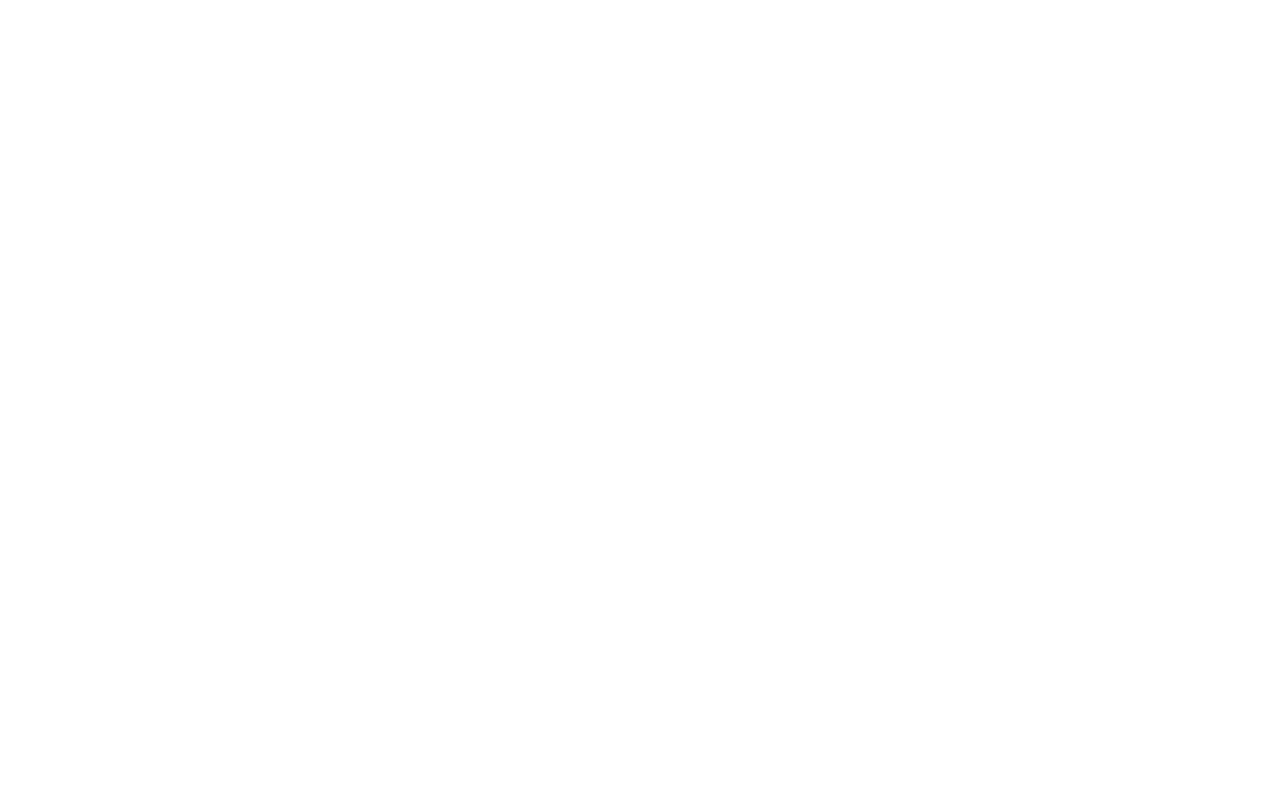
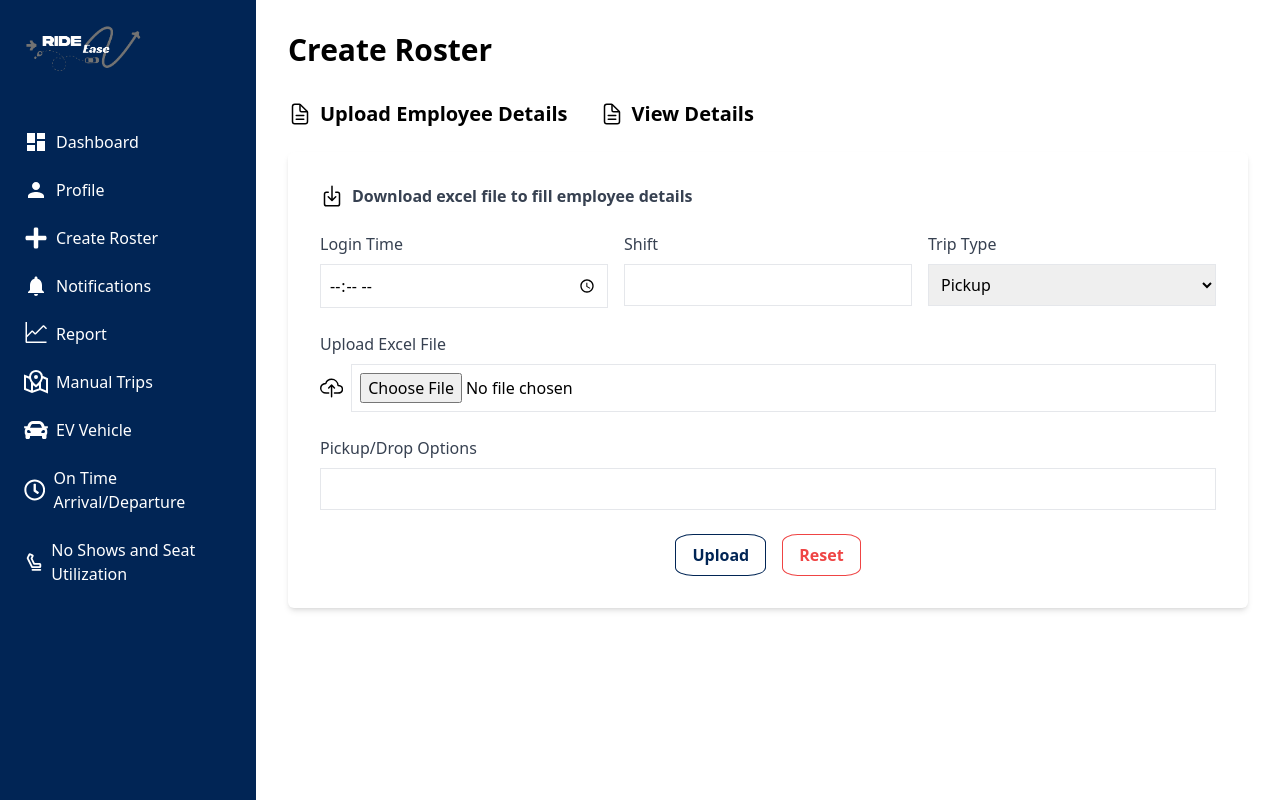
Before and after one commit to AjayAsnani/React-electric, a React (Vite) app: page /roster in a window 1280 px wide. Before the commit this address had no page. Built offline with nearby package versions, Linux system fonts and the light colour scheme.

Commit message:
new commit

```diff
--- a/src/App.jsx
+++ b/src/App.jsx
@@ -3,6 +3,7 @@
 import Login from "./pages/Login";
 import Signup from "./pages/SignUp";
 import Dashboard from "./pages/Dashboard";
+import Roster from "./pages/Roster";
 import { BrowserRouter, Route, Routes } from "react-router-dom";
 
 const App = () => {
@@ -13,6 +14,7 @@
         <Route path="/login" element={<Login />} />
         <Route path="/signup" element={<Signup />} />
         <Route path="/dashboard" element={<Dashboard />} />
+        <Route path="/roster" element={<Roster />} />
       </Routes>
     </BrowserRouter>
   );
--- a/src/components/Sidebar.jsx
+++ b/src/components/Sidebar.jsx
@@ -2,7 +2,7 @@
 import { MdDashboard, MdPerson, MdNotifications } from "react-icons/md";
 import Logo from "../../public/logo.png";
 import { VscGraphLine } from "react-icons/vsc";
-import { FaCar, FaRegClock } from "react-icons/fa";
+import { FaCar, FaRegClock, FaPlus } from "react-icons/fa";
 import { PiSeatBold } from "react-icons/pi";
 import { GrMapLocation } from "react-icons/gr";
 
@@ -23,6 +23,10 @@
           <li className="flex items-center px-6 py-2 hover:bg-gray-700">
             <MdPerson className="w-6 h-6 mr-2" />
             <a href="#">Profile</a>
+          </li>
+          <li className="flex items-center px-6 py-2 hover:bg-gray-700">
+            <FaPlus className="w-6 h-6 mr-2" />
+            <a href="#">Create Roster</a>
           </li>
           <li className="flex items-center px-6 py-2 hover:bg-gray-700">
             <MdNotifications className="w-6 h-6 mr-2" />
--- /dev/null
+++ b/src/pages/Roster.jsx
@@ -0,0 +1,287 @@
+import React, { useState } from "react";
+import Sidebar from "../components/Sidebar";
+import {
+  IoCloudUploadOutline,
+  IoDocumentTextOutline,
+  IoDownloadOutline,
+  IoCheckmarkCircleOutline,
+} from "react-icons/io5";
+
+const Roster = () => {
+  const [isUploading, setIsUploading] = useState(false);
+  const [isUploaded, setIsUploaded] = useState(false);
+  const [showDetails, setShowDetails] = useState(false);
+  const [currentPage, setCurrentPage] = useState(0);
+  const [formData, setFormData] = useState({
+    loginTime: "",
+    shift: "",
+    tripType: "Pickup",
+    pickupDropOptions: "",
+    file: null,
+  });
+
+  const handleFileUpload = () => {
+    setIsUploading(true);
+    // Simulate file upload process
+    setTimeout(() => {
+      setIsUploading(false);
+      setIsUploaded(true);
+    }, 2000);
+  };
+
+  const handleReset = () => {
+    setIsUploading(false);
+    setIsUploaded(false);
+    setShowDetails(false);
+    setCurrentPage(0);
+    setFormData({
+      loginTime: "",
+      shift: "",
+      tripType: "Pickup",
+      pickupDropOptions: "",
+      file: null,
+    });
+  };
+
+  const handleChange = (e) => {
+    const { name, value, files } = e.target;
+    setFormData((prevData) => ({
+      ...prevData,
+      [name]: files ? files[0] : value,
+    }));
+  };
+
+  const handleViewDetails = () => {
+    setShowDetails(true);
+  };
+
+  const handleReupload = () => {
+    setShowDetails(false);
+    setIsUploaded(false);
+  };
+
+  const tableData = Array.from({ length: 50 }, (_, index) => ({
+    col1: `Row ${index + 1} Data 1`,
+    col2: `Row ${index + 1} Data 2`,
+    col3: `Row ${index + 1} Data 3`,
+    col4: `Row ${index + 1} Data 4`,
+    col5: `Row ${index + 1} Data 5`,
+    col6: `Row ${index + 1} Data 6`,
+    col7: `Row ${index + 1} Data 7`,
+    col8: `Row ${index + 1} Data 8`,
+  }));
+
+  const rowsPerPage = 5;
+  const startIndex = currentPage * rowsPerPage;
+  const currentPageData = tableData.slice(startIndex, startIndex + rowsPerPage);
+
+  return (
+    <div className="flex min-h-screen">
+      <Sidebar />
+      <div className="flex-1 p-8">
+        <h1 className="text-3xl font-bold text-[#012555 mb-8">Create Roster</h1>
+        <div className="flex items-center gap-8 mb-6">
+          <div className="flex items-center">
+            <IoDocumentTextOutline className="text-2xl mr-2" />
+            <h2 className="text-xl font-semibold">Upload Employee Details</h2>
+          </div>
+          <div className="flex items-center">
+            <IoDocumentTextOutline className="text-2xl mr-2" />
+            <h2
+              className="text-xl font-semibold pointer"
+              onClick={handleViewDetails}
+            >
+              View Details
+            </h2>
+          </div>
+        </div>
+        {showDetails && (
+          <div className="bg-white p-8 shadow-md rounded-md mt-8">
+            <div className="flex mb-6 gap-4">
+              {Array.from({ length: 5 }).map((_, index) => (
+                <div key={index} className="flex-1">
+                  <input
+                    type="text"
+                    className="border p-2 w-full"
+                    placeholder={`Textbox ${index + 1}`}
+                  />
+                </div>
+              ))}
+            </div>
+            <div className="flex justify-center gap-4 mb-6">
+              <button className="bg-blue-500 text-white px-4 py-2 rounded">
+                Search
+              </button>
+              <button className="bg-gray-500 text-white px-4 py-2 rounded">
+                Cancel
+              </button>
+            </div>
+            <table className="w-full border-collapse">
+              <thead>
+                <tr>
+                  {Array.from({ length: 8 }).map((_, index) => (
+                    <th key={index} className="border p-2 text-left">
+                      Column {index + 1}
+                    </th>
+                  ))}
+                </tr>
+              </thead>
+              <tbody>
+                {currentPageData.map((row, rowIndex) => (
+                  <tr key={rowIndex}>
+                    {Object.values(row).map((cell, cellIndex) => (
+                      <td key={cellIndex} className="border p-2">
+                        {cell}
+                      </td>
+                    ))}
+                  </tr>
+                ))}
+              </tbody>
+            </table>
+            <div className="gap-5 flex items-center justify-center mt-4">
+              <button
+                className="bg-gray-500 text-white px-4 py-2 rounded"
+                onClick={() => setCurrentPage((prev) => Math.max(prev - 1, 0))}
+                disabled={currentPage === 0}
+              >
+                Previous
+              </button>
+              <button
+                className="bg-blue-500 text-white px-4 py-2 rounded"
+                onClick={() =>
+                  setCurrentPage((prev) =>
+                    startIndex + rowsPerPage < tableData.length
+                      ? prev + 1
+                      : prev
+                  )
+                }
+                disabled={startIndex + rowsPerPage >= tableData.length}
+              >
+                Next
+              </button>
+            </div>
+          </div>
+        )}
+        {!showDetails && isUploaded && (
+          <div className="bg-white p-8 shadow-md rounded-md mt-8 text-center">
+            <h2 className="text-xl font-semibold">Reupload Excel File</h2>
+            <button
+              className="bg-gray-500 text-white px-4 py-2 rounded mt-4"
+              onClick={handleReupload}
+            >
+              Upload Employee Details
+            </button>
+          </div>
+        )}
+        {!showDetails && !isUploaded && (
+          <div
+            className={`bg-white p-8 shadow-md rounded-md ${
+              showDetails ? "hidden" : "block"
+            }`}
+          >
+            <div className="flex items-center mb-6">
+              <IoDownloadOutline className="text-2xl mr-2" />
+              <p className="text-gray-700 font-bold">
+                Download excel file to fill employee details
+              </p>
+            </div>
+            <div className="flex mb-6 gap-4">
+              <div className="flex-1">
+                <label className="block text-gray-700 mb-2">Login Time</label>
+                <input
+                  type="time"
+                  name="loginTime"
+                  value={formData.loginTime}
+                  onChange={handleChange}
+                  className="border p-2 w-full"
+                />
+              </div>
+              <div className="flex-1">
+                <label className="block text-gray-700 mb-2">Shift</label>
+                <input
+                  type="text"
+                  name="shift"
+                  value={formData.shift}
+                  onChange={handleChange}
+                  className="border p-2 w-full"
+                />
+              </div>
+              <div className="flex-1">
+                <label className="block text-gray-700 mb-2">Trip Type</label>
+                <select
+                  name="tripType"
+                  value={formData.tripType}
+                  onChange={handleChange}
+                  className="border p-2 w-full"
+                >
+                  <option>Pickup</option>
+                  <option>Drop</option>
+                </select>
+              </div>
+            </div>
+            <div className="mb-6">
+              <label className="block text-gray-700 mb-2">
+                Upload Excel File
+              </label>
+              <div className="flex items-center">
+                <IoCloudUploadOutline className="text-2xl mr-2" />
+                <input
+                  type="file"
+                  name="file"
+                  onChange={handleChange}
+                  className="border p-2 w-full"
+                />
+              </div>
+            </div>
+            <div className="mb-6">
+              <label className="block text-gray-700 mb-2">
+                Pickup/Drop Options
+              </label>
+              <input
+                type="text"
+                name="pickupDropOptions"
+                value={formData.pickupDropOptions}
+                onChange={handleChange}
+                className="border p-2 w-full"
+              />
+            </div>
+            <div className="flex justify-center gap-4">
+              <button
+                className="border border-[#012555] text-[#012555] font-bold bg-white px-4 py-2 rounded-full"
+                style={{ borderRadius: "20%" }}
+                onClick={handleFileUpload}
+                disabled={isUploading}
+              >
+                {isUploading ? (
+                  "Uploading..."
+                ) : isUploaded ? (
+                  <IoCheckmarkCircleOutline className="inline text-2xl" />
+                ) : (
+                  "Upload"
+                )}
+              </button>
+              <button
+                className="bg-white font-bold text-red-500 border border-red-500 px-4 py-2 rounded-full"
+                style={{ borderRadius: "20%" }}
+                onClick={handleReset}
+              >
+                Reset
+              </button>
+            </div>
+          </div>
+        )}
+        {(isUploading || isUploaded) && (
+          <div className="fixed inset-0 flex items-center justify-center bg-black bg-opacity-50">
+            {isUploading ? (
+              <div className="text-white text-2xl">Uploading...</div>
+            ) : (
+              <IoCheckmarkCircleOutline className="text-6xl text-green-500" />
+            )}
+          </div>
+        )}
+      </div>
+    </div>
+  );
+};
+
+export default Roster;
```
